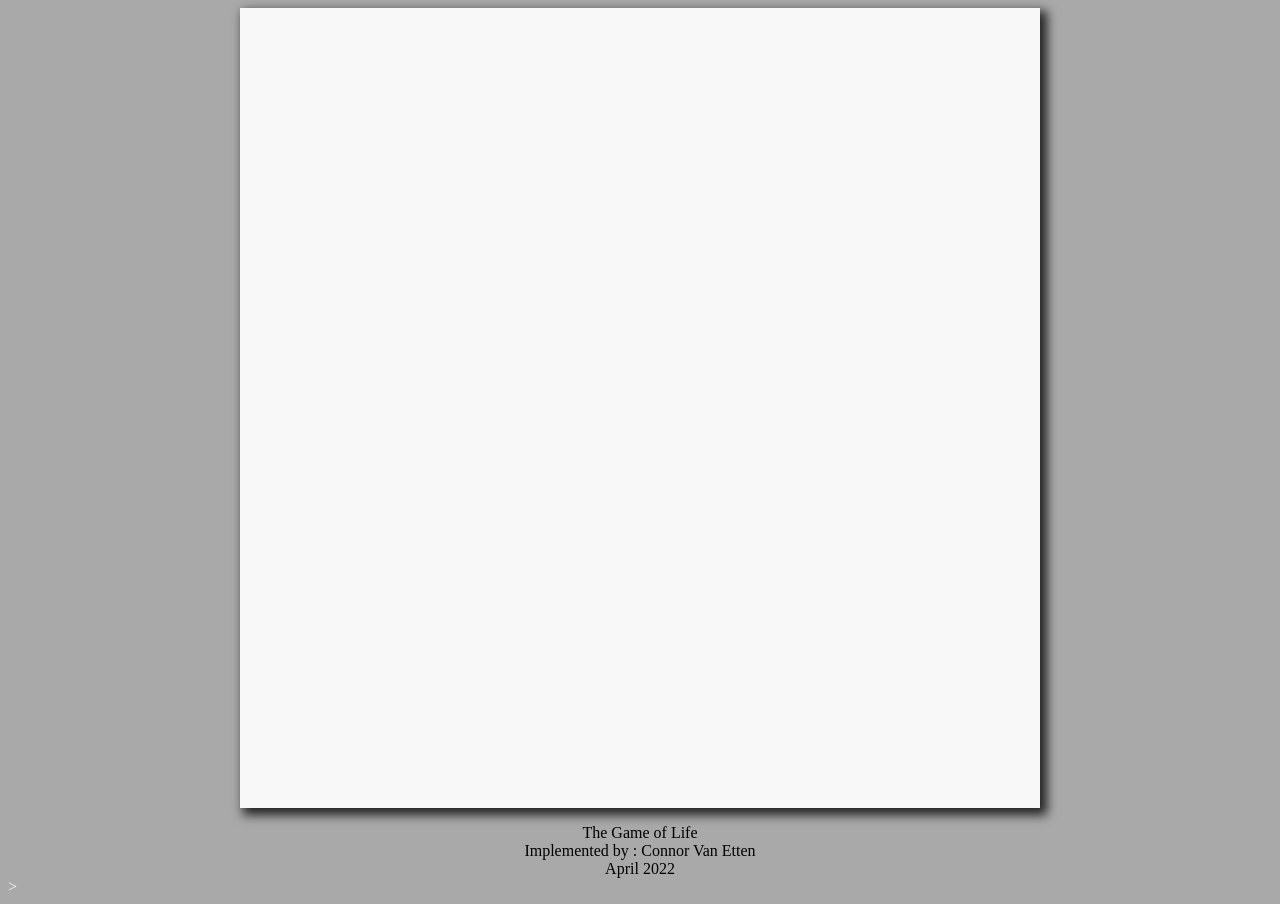
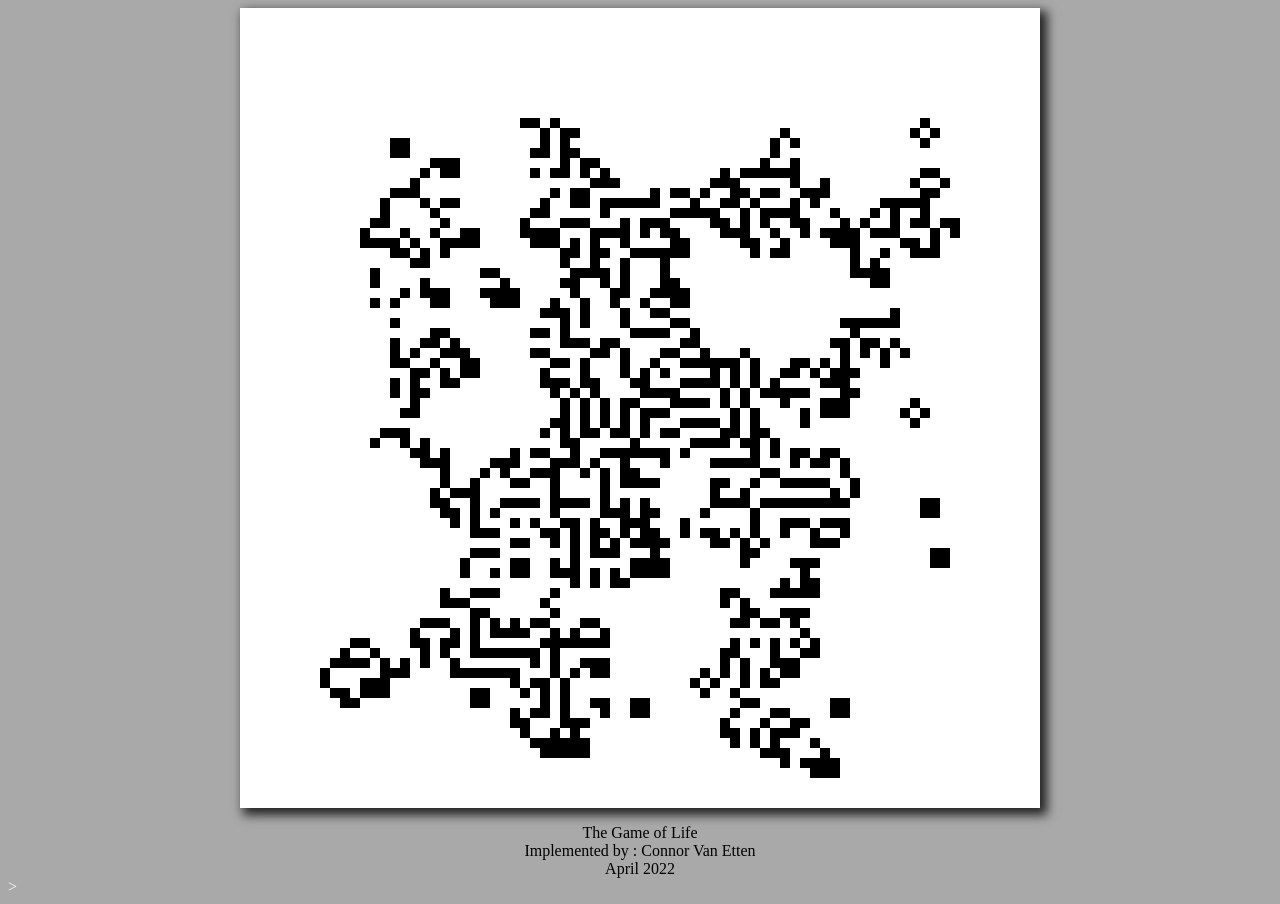
Before and after one commit to Crvanetten15/ConwaysLife, a plain HTML site: page index.html in a window 1280 px wide. Drawn offline with Linux system fonts and the light colour scheme; the site is published under a folder, as on GitHub Pages, so addresses that start at the root find nothing.

Commit message:
Update index.html

```diff
--- a/index.html
+++ b/index.html
@@ -19,7 +19,7 @@
 
 </center>>
 
-<script src="/GameOfLife.js"></script>
+<script src="GameOfLife.js"></script>
 
 
 </body>
```
